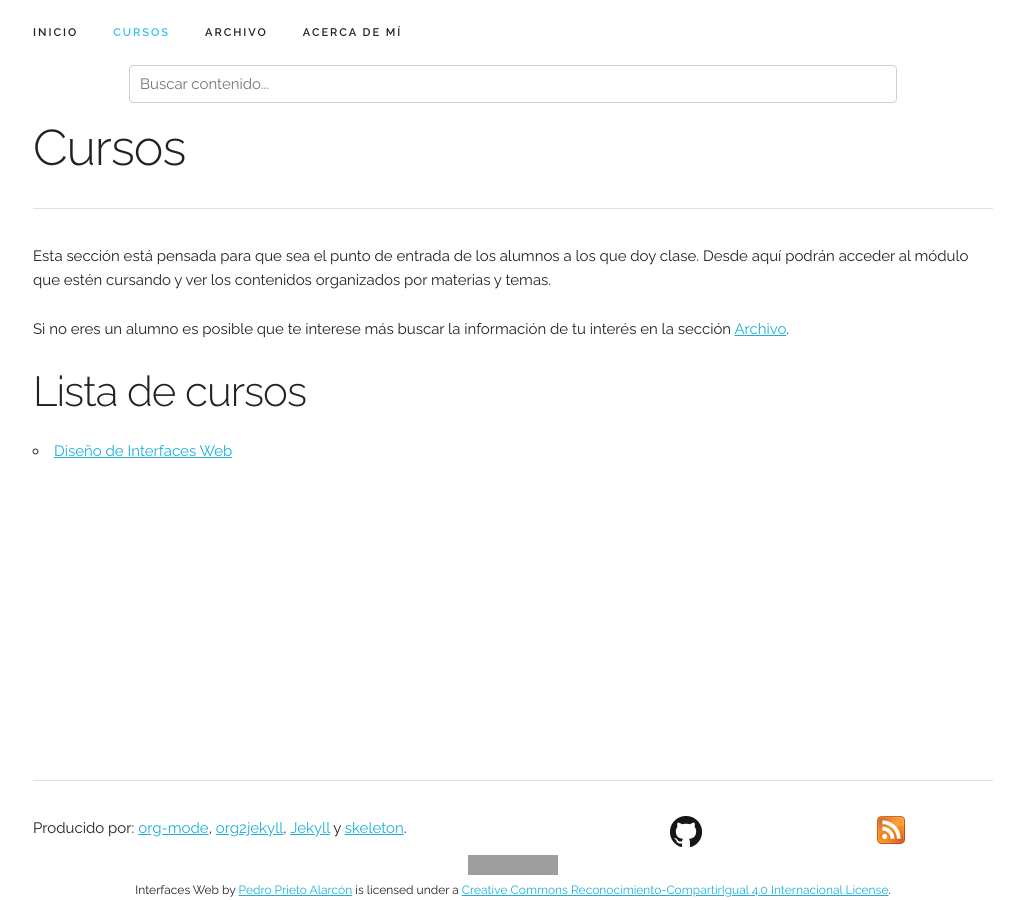
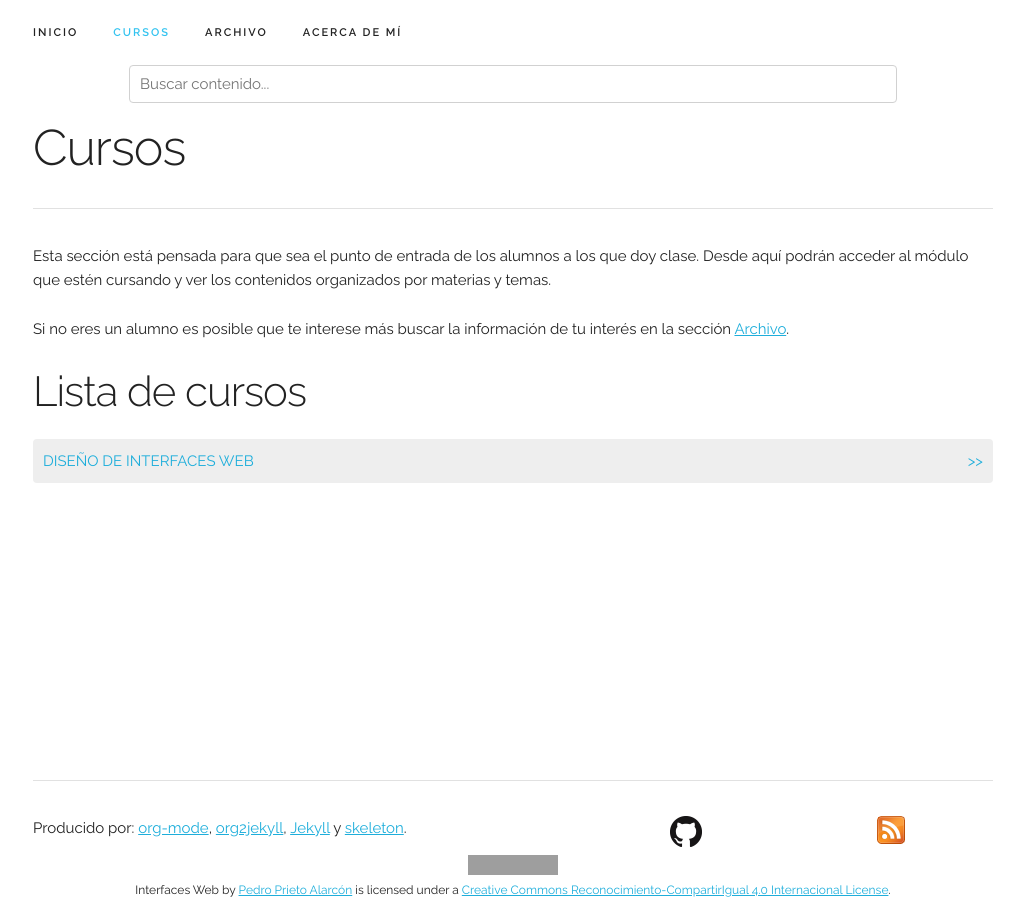
Before and after one commit to pedroprieto/test-blog, a Jekyll site: the page built from cursos.html, in a window 1280 px wide. Shown: the whole page, without its empty margins (127-1151 px from the left). Built offline with Jekyll 4.4.1, drawn with Linux system fonts in a browser that asks for light colours; grey boxes are pictures that could not be loaded.

Commit message:
Formato lista de cursos y temas.

```diff
--- a/_layouts/curso.html
+++ b/_layouts/curso.html
@@ -10,7 +10,7 @@ layout: default
   <article>
     {{content}}
     <h2>Lista de temas</h2>
-    <ul>
+    <ul class="lista">
       {% for tema in site[page.curso] %}
       <li>
         <a href="{{ site.baseurl }}{{ tema.url }}">{{ tema.title }}</a>
--- a/_layouts/tema.html
+++ b/_layouts/tema.html
@@ -11,7 +11,7 @@ layout: default
   <article>
     {{content}}
     <h2>Contenidos</h2>
-    <ul>
+    <ul class="lista">
       {% for post in site.categories[page.collection] %}
       {% if post.categories contains page.tema %}
       <li>
--- a/css/custom.css
+++ b/css/custom.css
@@ -98,3 +98,24 @@ body > .container {
     width: 100%;
     min-height: 6em;
 }
+
+.lista {
+    list-style: none;
+}
+.lista li {
+    background: #EEE;
+    border-radius: 4px;
+}
+
+.lista li a {
+    display: block;
+    margin: 0;
+    padding: 1rem;
+    text-decoration: none;
+    text-transform: uppercase;
+}
+.lista li a::after {
+    content: ">>";
+    float: right;
+
+}
--- a/cursos.html
+++ b/cursos.html
@@ -12,7 +12,7 @@ title: Cursos
     <p>Esta sección está pensada para que sea el punto de entrada de los alumnos a los que doy clase. Desde aquí podrán acceder al módulo que estén cursando y ver los contenidos organizados por materias y temas.</p>
     <p>Si no eres un alumno es posible que te interese más buscar la información de tu interés en la sección <a href="{{site.baseurl}}/archivo">Archivo</a>.</p>
     <h2>Lista de cursos</h2>
-    <ul>
+    <ul class="lista">
       {% for curso in site.cursos %}
       <li>
         <a href="{{ site.baseurl }}{{ curso.url}}">{{curso.title}}</a>
```
